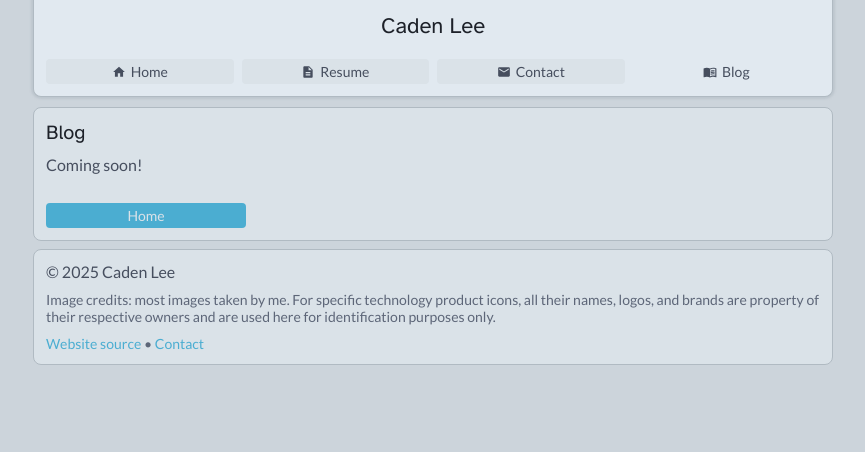
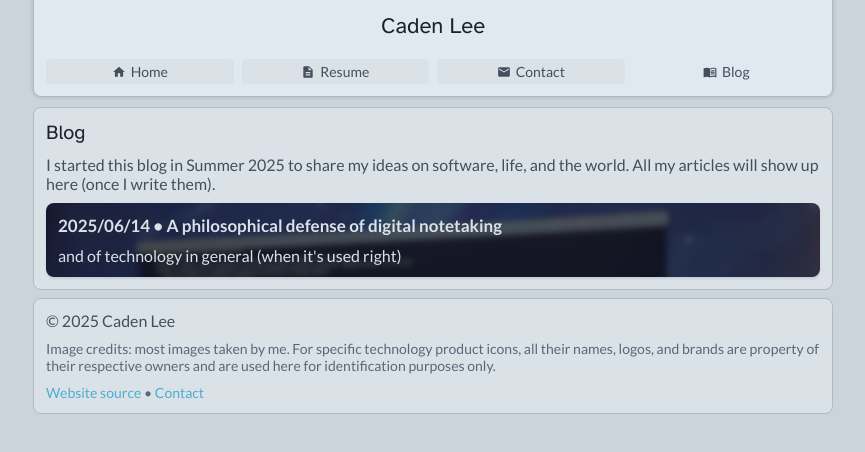
Before and after one commit to CadenLee2/personal-website, a React (Vite) app in the folder frontend/: page /blog in a window 1280 px wide. Shown: the top 452 px of the page, without its empty margins (207-1072 px from the left). Built offline with nearby package versions, Linux system fonts and the light colour scheme.

Commit message:
feat: blog index page

```diff
--- /dev/null
+++ b/frontend/src/components/BlogListItem.tsx
@@ -0,0 +1,20 @@
+import Showcase from './Showcase';
+
+function BlogList(props: {
+  date: string,
+  title: string,
+  descr: string,
+  href: string,
+  backgroundImageUrl: string,
+}) {
+  const { date, title, descr, href, backgroundImageUrl } = props;
+
+  return (
+    <Showcase backgroundImageUrl={backgroundImageUrl} href={href}>
+      <h3>{date} • {title}</h3>
+      {descr}
+    </Showcase>
+  );
+}
+
+export default BlogList;
--- a/frontend/src/components/Showcase.tsx
+++ b/frontend/src/components/Showcase.tsx
@@ -35,20 +35,28 @@ export function ToolsList(props: { children: ReactNode | ReactNode[] }) {
   );
 }
 
-function Showcase(props: { children: ReactNode, className?: string, href?: string }) {
-  const { children, className, href } = props;
+function Showcase(props: {
+  children: ReactNode,
+  className?: string,
+  href?: string,
+  backgroundImageUrl?: string
+}) {
+  const { children, className, href, backgroundImageUrl } = props;
+
+  const classNames = `showcase ${className ?? ''}`;
+  const style = backgroundImageUrl ? { backgroundImage: `url('${backgroundImageUrl}')` } : {};
 
   if (href) {
     return (
       <a className="outer-a" href={href}>
-        <div className={`showcase ${className ?? ''}`}>
+        <div className={classNames} style={style}>
           {children}
         </div>
       </a>
     );
   } else {
     return (
-      <div className={`showcase ${className ?? ''}`}>
+      <div className={classNames} style={style}>
         {children}
       </div>
     );
--- a/frontend/src/pages/Blog.tsx
+++ b/frontend/src/pages/Blog.tsx
@@ -1,17 +1,24 @@
 import '../App.css'
 import PageFrame from '../components/PageFrame';
 
-import { LinkButton } from '../components/Button';
+import BlogListItem from '../components/BlogListItem';
+import DigitalNotes from '../assets/images/blog/DigitalNotes.png';
 
 function Blog() {
   return (
     <PageFrame pageName='blog'>
       <div className="section">
         <h2>Blog</h2>
-        Coming soon!
-        <br />
-        <br />
-        <LinkButton variant="blue" href="/">Home</LinkButton>
+        I started this blog in Summer 2025 to share my ideas on software, life, and the world. All my articles will show up here (once I write them).
+        <div>
+          <BlogListItem
+            date="2025/06/14"
+            title="A philosophical defense of digital notetaking"
+            descr="and of technology in general (when it's used right)"
+            href="https://cadenlee2.github.io/blog/defense_of_digital.html"
+            backgroundImageUrl={DigitalNotes}
+          />
+        </div>
       </div>
     </PageFrame>
   );
```
Also changed, not shown: frontend/src/assets/images/blog/DigitalNotes.png (added), frontend/src/components/BlogListItem.css (added).
